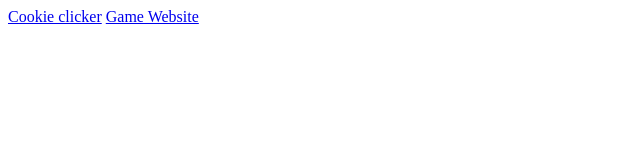
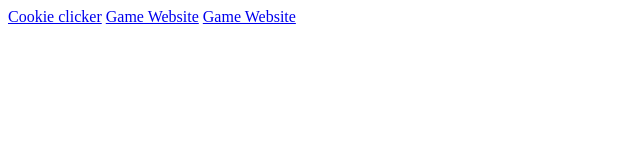
Before and after one commit to SausageIsHim/sausageishim.github.io, a plain HTML site: page index.html in a window 1280 px wide. Shown: the whole page, without its empty margins (0-640 px from the left). Drawn offline with Linux system fonts and the light colour scheme.

Commit message:
Update index.html

```diff
--- a/index.html
+++ b/index.html
@@ -1,2 +1,3 @@
 <a href="https://steamcookieclicker.github.io/">Cookie clicker</a>
 <a href="https://unicyclehero.github.io/">Game Website</a>
+<a href="https://io-games-2025.github.io/">Game Website</a>
```
